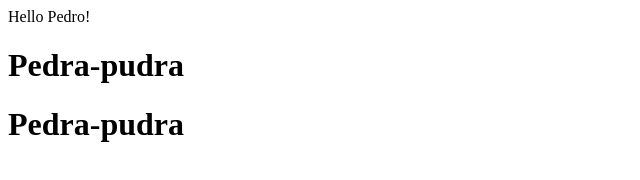
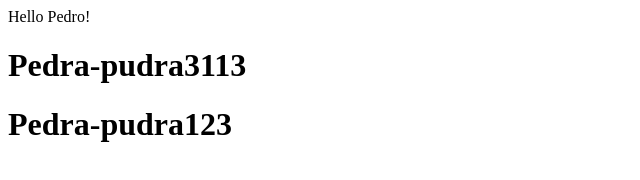
Before and after one commit to Genareb/demo, a plain HTML site: page index.html in a window 1280 px wide. Shown: the whole page, without its empty margins (0-640 px from the left). Drawn offline with Linux system fonts and the light colour scheme.

Commit message:
Mi vezem kota

```diff
--- a/index.html
+++ b/index.html
@@ -8,7 +8,7 @@
 </head>
 <body>
     Hello Pedro!
-    <h1>Pedra-pudra</h1>
-    <h1>Pedra-pudra</h1>
+    <h1>Pedra-pudra3113</h1>
+    <h1>Pedra-pudra123</h1>
 </body>
 </html>
```
